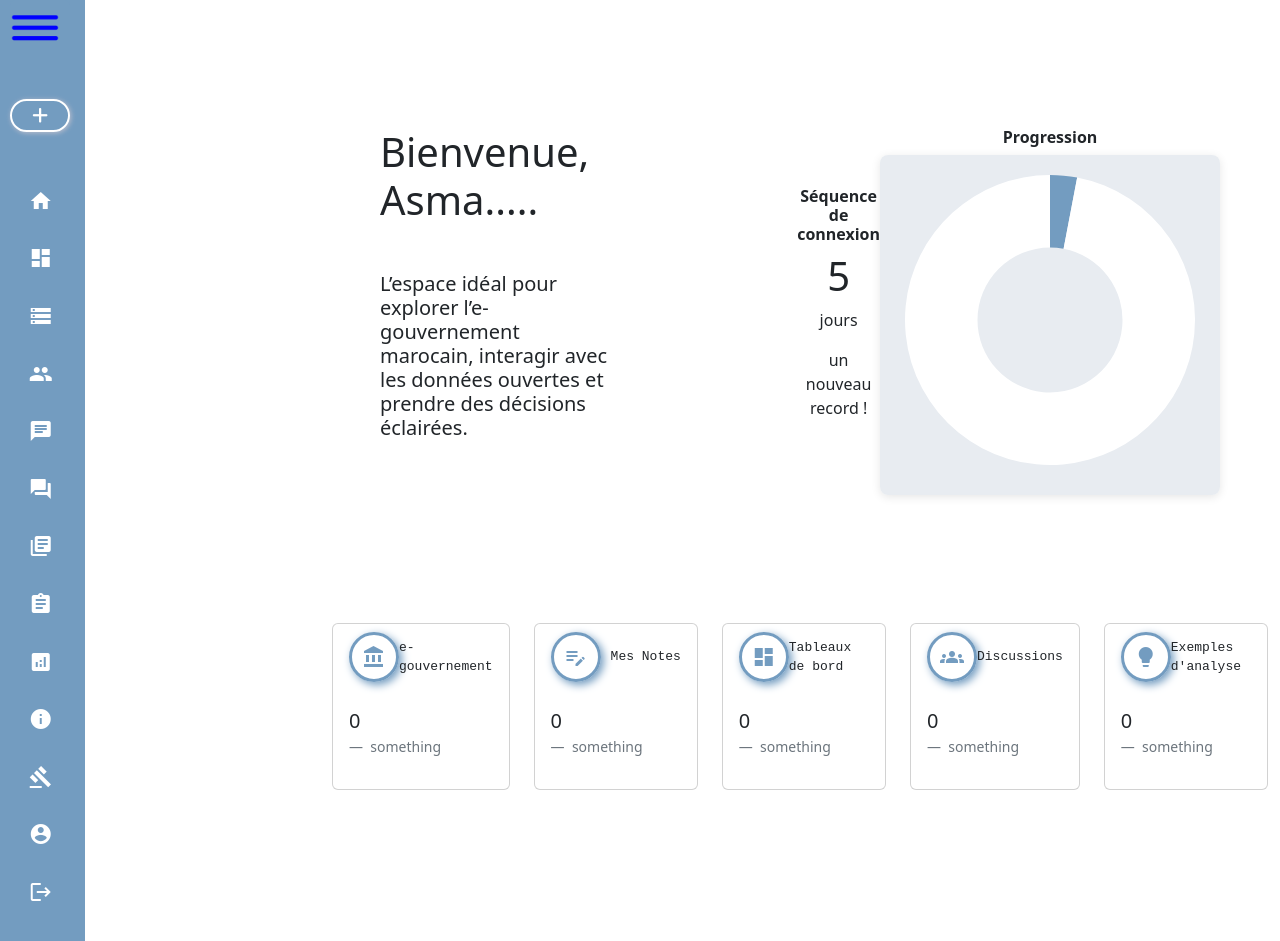
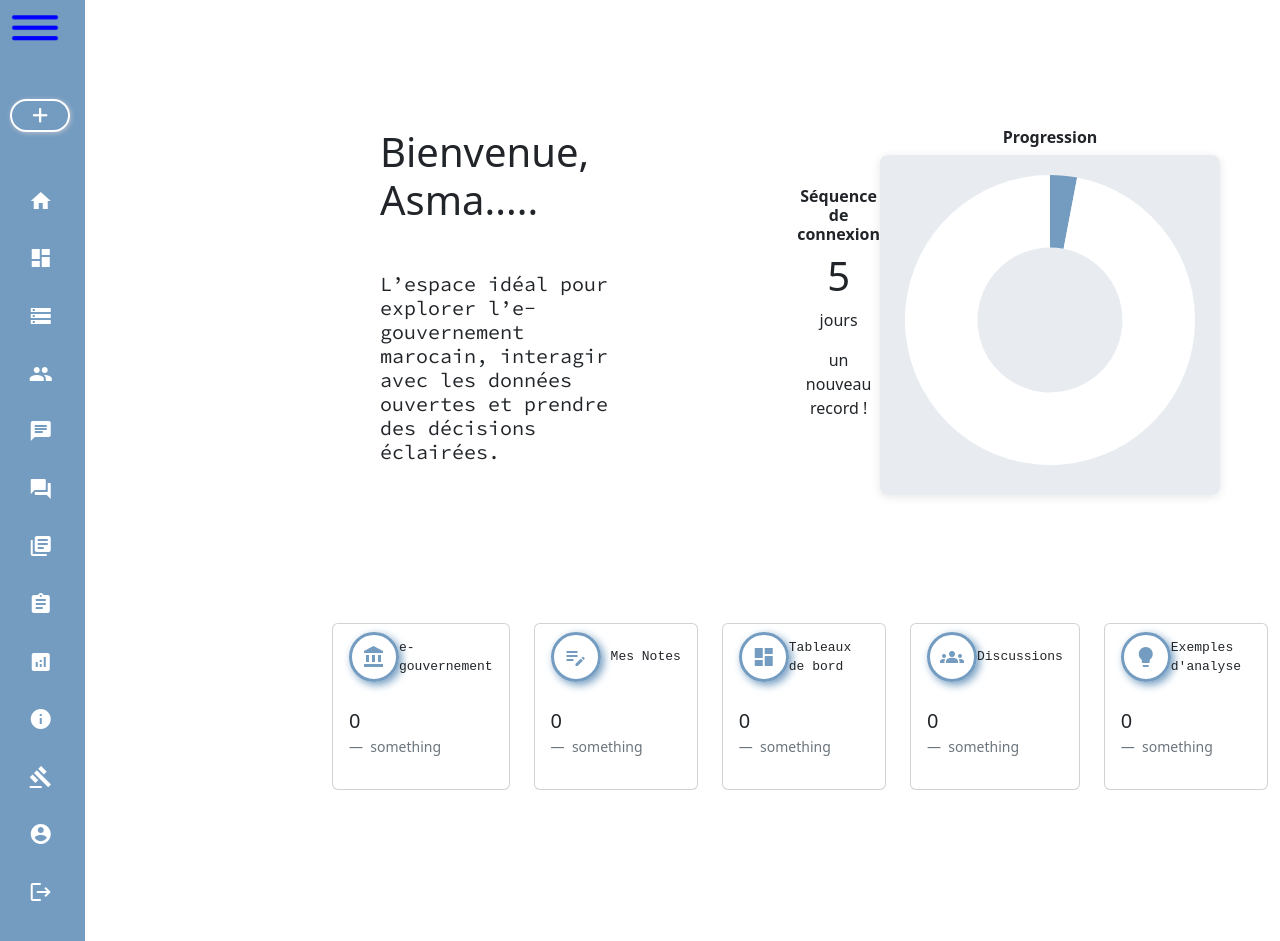
Before and after one commit to asmaeaouassar20/GovThink, an Angular app in the folder frontend/: page /accueil in a window 1280 px wide. Built offline with nearby package versions, Linux system fonts and the light colour scheme; a web font is replaced by a local one.

Commit message:
small changes on frontend

```diff
--- a/frontend/src/app/authentification/login/login.component.css
+++ b/frontend/src/app/authentification/login/login.component.css
@@ -1,3 +1,7 @@
+
+.form-container{
+  width: 45%;
+}
 .form-container , .others{
   a{
     cursor: pointer;
--- a/frontend/src/app/authentification/register/register.component.css
+++ b/frontend/src/app/authentification/register/register.component.css
@@ -1,6 +1,10 @@
+.form-container{
+  width: 45%;
+}
 .others{
   display: flex;
   gap: 5rem;
+  width: 45%;
 }
 .others button{
   flex: 1;
--- a/frontend/src/app/components/accueil/accueil.component.css
+++ b/frontend/src/app/components/accueil/accueil.component.css
@@ -1,3 +1,4 @@
+@import url('https://fonts.googleapis.com/css2?family=Source+Code+Pro:ital,wght@0,200..900;1,200..900&display=swap');
 .conteneur{
     width: calc(100vw - 320px);
 }
@@ -20,6 +21,12 @@
 }
 .welcome-col{
   margin-right: 10rem;
+  h5{
+    font-family: "Source Code Pro", monospace;
+    font-optical-sizing: auto;
+    font-weight: 400;
+    font-style: normal;
+  }
 }
 .row{
     margin: 5rem auto;
@@ -58,6 +65,7 @@
 
 
 
+
 /* donut-chart.component.css */
 .chart-wrapper {
   position: relative;
```
